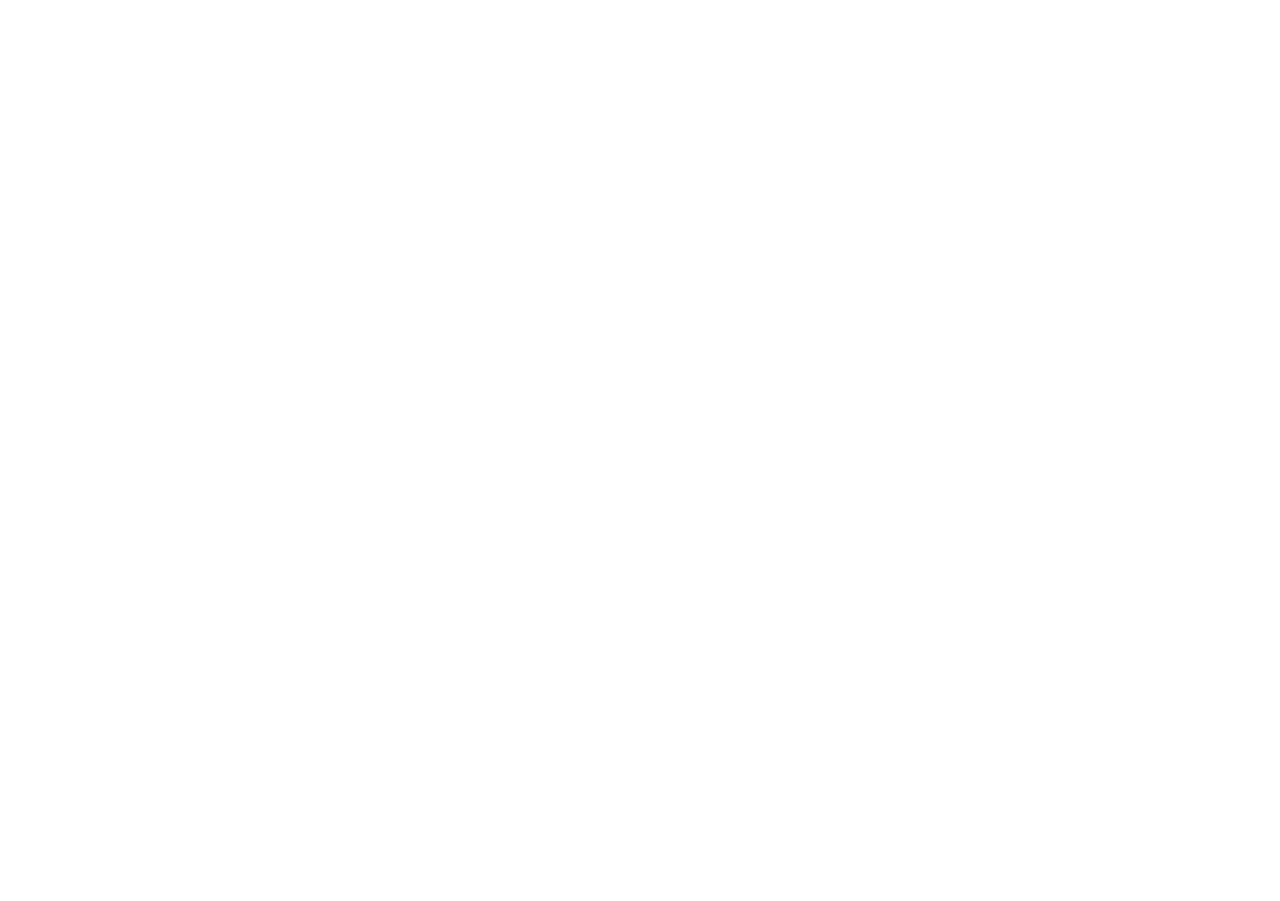
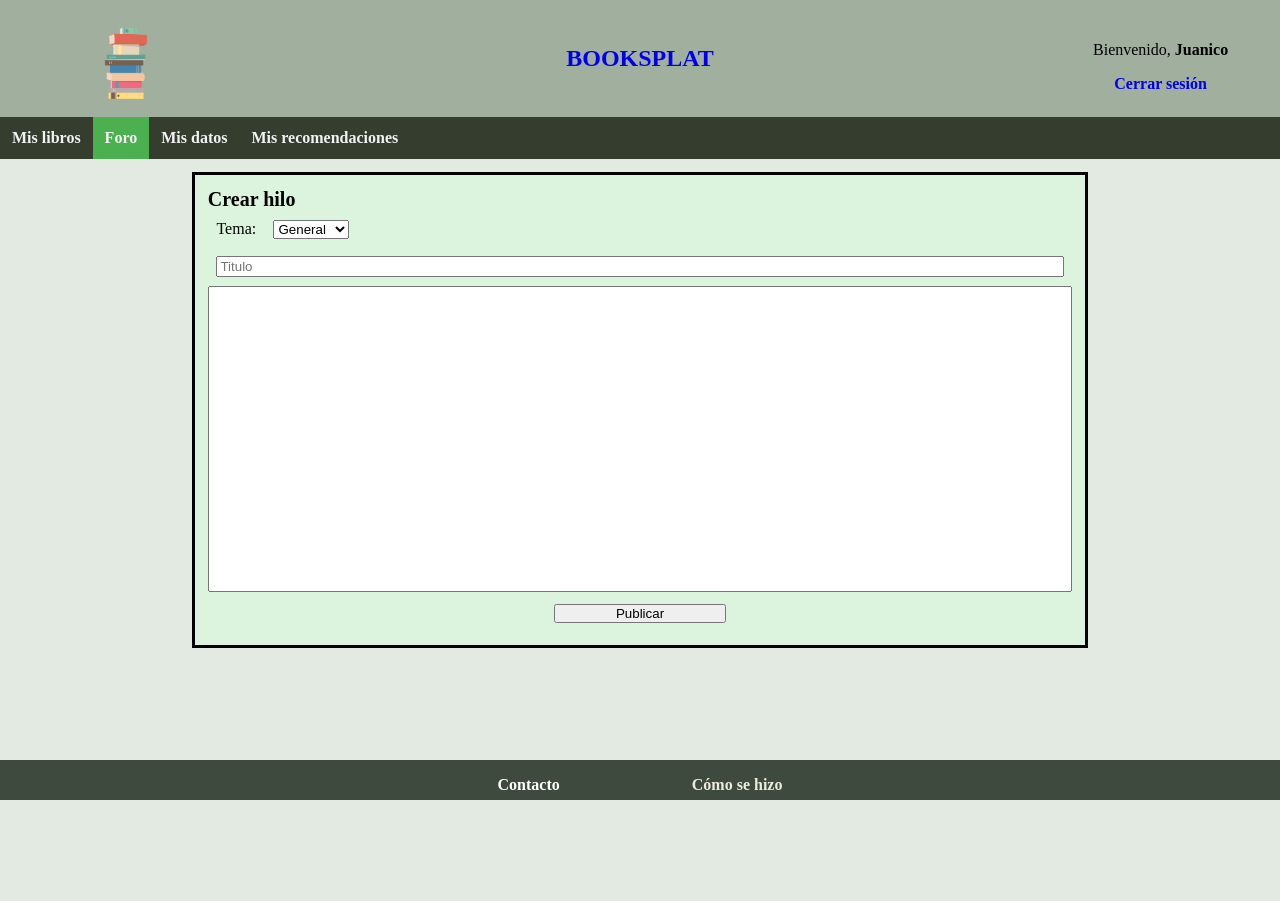
Before and after one commit to DavidBaug/PW, a PHP site: page /nuevohilo.html in a window 1280 px wide. Before the commit the page is empty. Before the commit the page ends 800 px from the top, so only its background shows below. Run offline with PHP 8.4, Linux system fonts and the light colour scheme.

Commit message:
crear hilo acabado

```diff
--- a/Practicas/P1/nuevohilo.html
+++ b/Practicas/P1/nuevohilo.html
@@ -0,0 +1,111 @@
+<!DOCTYPE html>
+<html lang="es" dir="ltr">
+  <head>
+    <meta charset="utf-8">
+    <title>Booksplat</title>
+    <link rel="stylesheet" href="https://cdnjs.cloudflare.com/ajax/libs/font-awesome/4.7.0/css/font-awesome.min.css">
+
+    <link rel="stylesheet" href="style.css">
+  </head>
+
+  <body>
+
+    <header id="cabezera">
+
+      <section class="login1">
+        <p>Bienvenido, <span id="user">Juanico</span></p>
+        <a href="index.html">Cerrar sesión</a>
+      </section>
+
+      <section>
+        <a href="index2.html"><img  class="logo" src="images/libro_logo.png"></a>
+      </section>
+
+      <section class="titulo">
+        <a href="index2.html"><h1>BOOKSPLAT</h1></a>
+      </section>
+
+    </header>
+
+    <nav id="navbar">
+
+      <!-- <div class="button">
+        <input id="toggle" checked type="checkbox" value="1" style="display:none;"><i style="color:white;"class="fa fa-bars"></i>
+        <label for="toggle"></label>
+      </div> -->
+      <input id="show" type="checkbox" name="" value="">
+      <label id="ham" for="show"><i style="color:white;"class="fa fa-bars"></i></label>
+      <ul class="alert">
+        <li><a href="mislibros.html">Mis libros</a></li>
+        <li><a class="active" href="foro.html">Foro</a></li>
+        <li><a href="datospersonales.html">Mis datos</a></li>
+        <li><a href="recomendaciones_u1.html">Mis recomendaciones</a></li>
+        <li><a class="exit" style="background-color: red;" href="index.html">Cerrar sesión</a></li>
+      </ul>
+
+      <ul class="menu">
+        <li><a href="mislibros.html">Mis libros</a></li>
+        <li><a class="active" href="foro.html">Foro</a></li>
+        <li><a href="datospersonales.html">Mis datos</a></li>
+        <li><a href="recomendaciones_u1.html">Mis recomendaciones</a></li>
+        <li><a href="#"></a></li>
+      </ul>
+    </nav>
+
+
+<!-- aaaaaaaaaaaaaaaaaaaaaaaaaaaaaaaaaaaaaaaaaaaaaaaaaaaaaaaaaaaaaaaaaaaaaaa -->
+<!-- aaaaaaaaaaaaaaaaaaaaaaaaaaaaaaaaaaaaaaaaaaaaaaaaaaaaaaaaaaaaaaaaaaaaaaa -->
+<!-- aaaaaaaaaaaaaaaaaaaaaaaaaaaaaaaaaaaaaaaaaaaaaaaaaaaaaaaaaaaaaaaaaaaaaaa -->
+<!-- aaaaaaaaaaaaaaaaaaaaaaaaaaaaaaaaaaaaaaaaaaaaaaaaaaaaaaaaaaaaaaaaaaaaaaa -->
+<!-- aaaaaaaaaaaaaaaaaaaaaaaaaaaaaaaaaaaaaaaaaaaaaaaaaaaaaaaaaaaaaaaaaaaaaaa -->
+<!-- aaaaaaaaaaaaaaaaaaaaaaaaaaaaaaaaaaaaaaaaaaaaaaaaaaaaaaaaaaaaaaaaaaaaaaa -->
+
+<section id="cuerpo1">
+
+    <form class="formulario" action="index.html" method="post">
+      <p class="titulo">Crear hilo</p>
+
+      <section class="tema">
+        <p>Tema: </p>
+        <select name="Tema" required>
+           <option value="general">General</option>
+           <option value="chismes">Chismes</option>
+           <option value="fantasia">Fantasia</option>
+           <option value="ficcion">Ficción</option>
+           <option value="historia">Historia</option>
+           <option value="drama">Drama</option>
+           <option value="comedia">Comedia</option>
+        </select>
+      </section>
+
+
+      <input class="titulo_input" type="titulo" name="" value="" placeholder="Titulo" required>
+      <textarea class="descripcion" name="texto" rows="20" cols="80" required></textarea>
+
+      <button class="boton" type="submit" name="button">Publicar</button>
+    </form>
+
+</section>
+
+
+
+
+
+
+<!-- aaaaaaaaaaaaaaaaaaaaaaaaaaaaaaaaaaaaaaaaaaaaaaaaaaaaaaaaaaaaaaaaaaaaaaa -->
+<!-- aaaaaaaaaaaaaaaaaaaaaaaaaaaaaaaaaaaaaaaaaaaaaaaaaaaaaaaaaaaaaaaaaaaaaaa -->
+<!-- aaaaaaaaaaaaaaaaaaaaaaaaaaaaaaaaaaaaaaaaaaaaaaaaaaaaaaaaaaaaaaaaaaaaaaa -->
+<!-- aaaaaaaaaaaaaaaaaaaaaaaaaaaaaaaaaaaaaaaaaaaaaaaaaaaaaaaaaaaaaaaaaaaaaaa -->
+<!-- aaaaaaaaaaaaaaaaaaaaaaaaaaaaaaaaaaaaaaaaaaaaaaaaaaaaaaaaaaaaaaaaaaaaaaa -->
+<!-- aaaaaaaaaaaaaaaaaaaaaaaaaaaaaaaaaaaaaaaaaaaaaaaaaaaaaaaaaaaaaaaaaaaaaaa -->
+
+        <footer id="pie">
+          <section>
+            <a id="contacto" href="mailto:davidgilbautista@gmail.com">Contacto</a>
+            <a id="pdf" href="memoria.pdf"><p>Cómo se hizo</p></a>
+          </section>
+        </footer>
+
+  </body>
+
+</html>
--- a/Practicas/P1/style.css
+++ b/Practicas/P1/style.css
@@ -234,6 +234,9 @@ section .flechas{
   overflow: hidden;
   background-color: #353D2F;
   height: auto;
+  left: 0;
+  position: relative;
+  top: 0;
 }
 
 #navbar .menu li:last-of-type{
@@ -1244,3 +1247,69 @@ textarea {
     text-align: center;
 }
 }
+
+
+#cuerpo1 .formulario{
+
+margin: 1% 15%;
+
+border: black;
+
+border-style: solid;
+
+padding: 1%;
+
+display: block;
+
+background: #dcf4dd;
+}
+
+#cuerpo1 .formulario .titulo{
+    font-weight: 800;
+    font-size: 125%;
+    margin: 0;
+}
+
+#cuerpo1 .formulario .tema{
+    display: flex;
+    width: -webkit-fill-available;
+}
+
+#cuerpo1 .formulario .titulo_input{
+    width: -webkit-fill-available;
+    margin: 1%;
+}
+#cuerpo1 .formulario .descripcion{
+    width: -webkit-fill-available;
+}
+
+  #cuerpo1 .formulario .tema p{
+    margin-right: 8px;
+    margin: 1%;
+}
+
+  #cuerpo1 .formulario .tema select{
+    height: fit-content;
+    margin: 1%;
+}
+
+#cuerpo1 .formulario .boton{
+    width: -webkit-fill-available;
+    text-align: center;
+    margin: 1% 40%;
+    padding: 0%;
+    height: auto;
+}
+
+
+@media screen and (max-width: 600px) {
+
+  #cuerpo1 .formulario{
+    margin: 1%;
+    border-style: none;
+}
+#cuerpo1 .formulario .titulo{
+  text-align: center;
+}
+
+}
```
